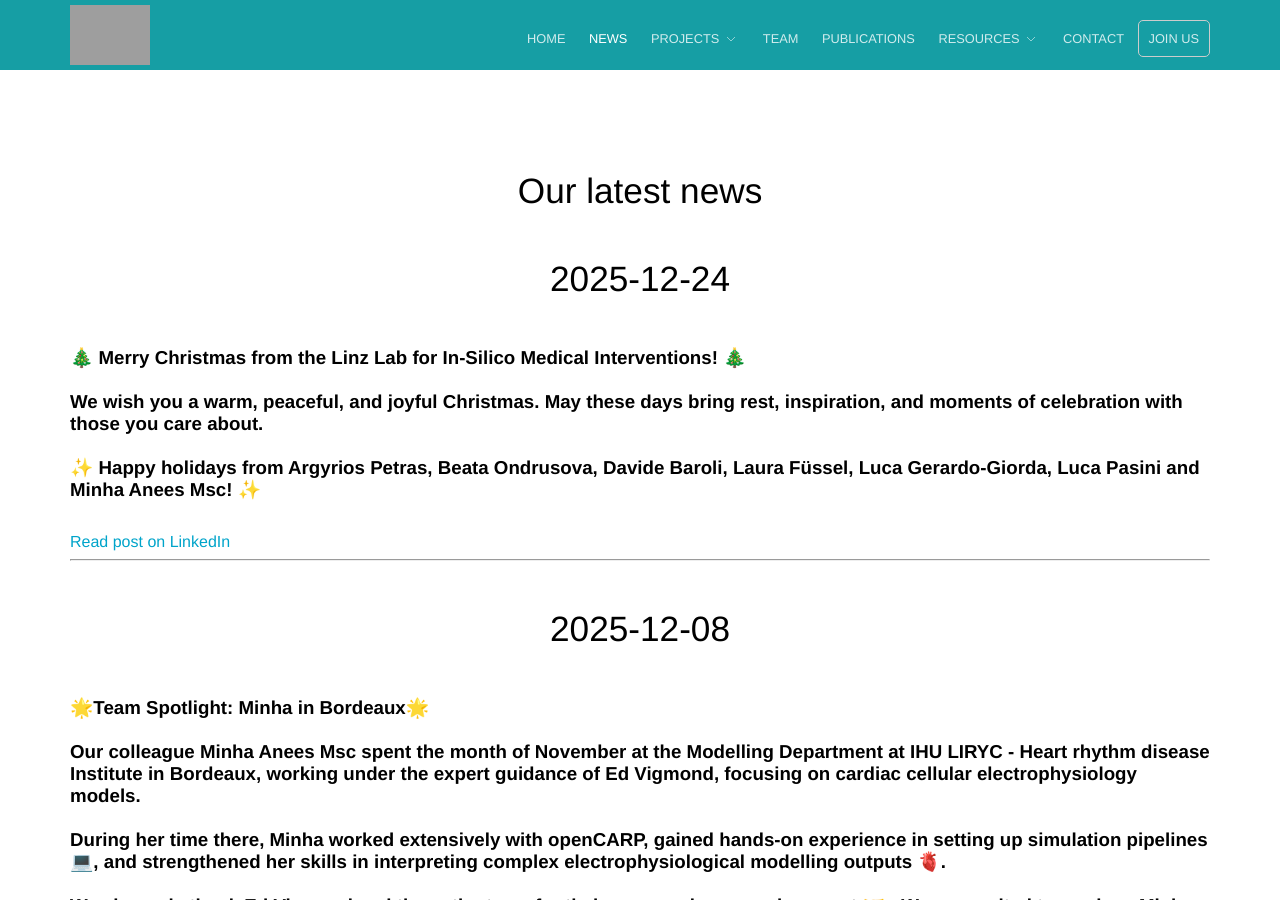
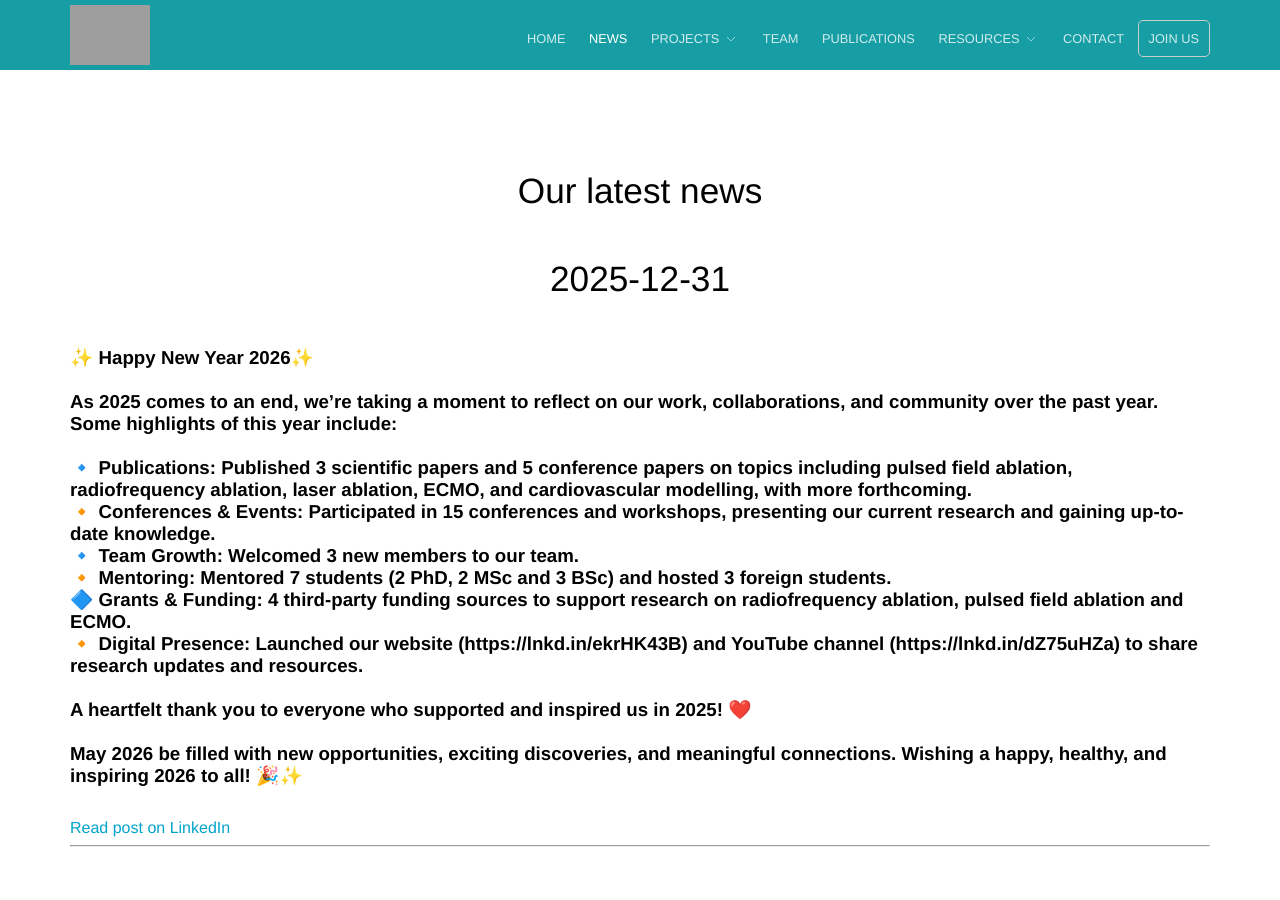
Before and after one commit to linzlabinsilmed/linzlabinsilmed.github.io, a Jekyll site: the page built from news.html, in a window 1280 px wide and 900 px high. Built offline with Jekyll 4.4.1, drawn with Linux system fonts in a browser that asks for light colours; some of the changed text lies outside the part shown; grey boxes are pictures that could not be loaded.

Commit message:
Update LinkedIn feed [auto]

```diff
--- a/_data/linkedin_feed.yml
+++ b/_data/linkedin_feed.yml
@@ -1,3 +1,40 @@
+- title: >-
+    ✨ Happy New Year 2026✨
+
+
+    As 2025 comes to an end, we’re taking a moment to reflect on our work,
+    collaborations, and community over the past year. Some highlights of this
+    year include:
+
+
+    🔹 Publications: Published 3 scientific papers and 5 conference papers on
+    topics including pulsed field ablation, radiofrequency ablation, laser
+    ablation, ECMO, and cardiovascular modelling, with more forthcoming.
+
+    🔸 Conferences & Events: Participated in 15 conferences and workshops,
+    presenting our current research and gaining up-to-date knowledge.
+
+    🔹 Team Growth: Welcomed 3 new members to our team.
+
+    🔸 Mentoring: Mentored 7 students (2 PhD, 2 MSc and 3 BSc) and hosted 3
+    foreign students.
+
+    🔷 Grants & Funding: 4 third-party funding sources to support research on
+    radiofrequency ablation, pulsed field ablation and ECMO.
+
+    🔸 Digital Presence: Launched our website (https://lnkd.in/ekrHK43B) and
+    YouTube channel (https://lnkd.in/dZ75uHZa) to share research updates and
+    resources.
+
+
+    A heartfelt thank you to everyone who supported and inspired us in 2025! ❤️
+
+
+    May 2026 be filled with new opportunities, exciting discoveries, and
+    meaningful connections. Wishing a happy, healthy, and inspiring 2026 to all!
+    🎉✨
+  url: https://www.linkedin.com/posts/linz-lab-for-in-silico-medical-interventions_happy-new-year-2026-as-2025-comes-to-activity-7412130020485337088-Xin8
+  published: 2025-12-31
 - title: >-
     🎄 Merry Christmas from the Linz Lab for In-Silico Medical Interventions! 🎄
 
@@ -228,29 +265,3 @@
     Salome: https://lnkd.in/edRqzDhT
   url: https://www.linkedin.com/posts/linz-lab-for-in-silico-medical-interventions_video-tutorials-our-linz-lab-for-in-silico-activity-7383471640250175489-3q5Z
   published: 2025-10-13
-- title: >-
-    🌟 Research Visit 🌟
-
-
-    September was a busy month for Argyrios Petras, ending with a visit to the
-    Instituto de Ingeniería Matemática y Computacional at the Pontificia
-    Universidad Católica de Chile from September 18 to 26.
-
-
-    Argyrios has a long-established collaboration with Nicolás Alejandro Barnafi
-    Wittwer, and this visit was a great opportunity to advance their ongoing
-    joint work. He also had the chance to discuss his research with colleagues
-    at the institute and gave a talk on Computational Methods for Cardiac
-    Catheter Ablation Procedures ❤️ 💻 .
-
-
-    A big thank you to Argyrios Petras for his hard work, and thanks to the
-
-    Instituto de Ingeniería Matemática y Computacional, especially Nicolás
-    Alejandro Barnafi Wittwer, for the warm welcome 🤗 . We’re excited to see
-    the results of this collaboration!
-
-
-    Recording of the talk: https://lnkd.in/ezmsxcAh
-  url: https://www.linkedin.com/posts/linz-lab-for-in-silico-medical-interventions_research-visit-september-was-a-busy-activity-7381659727740702722-Ld-i
-  published: 2025-10-08
```
